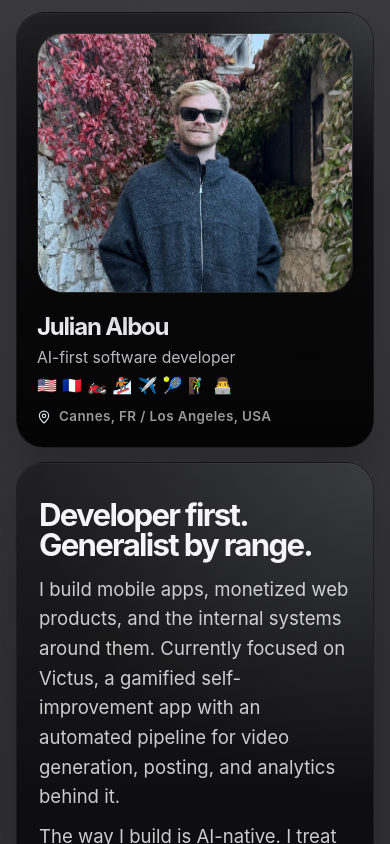
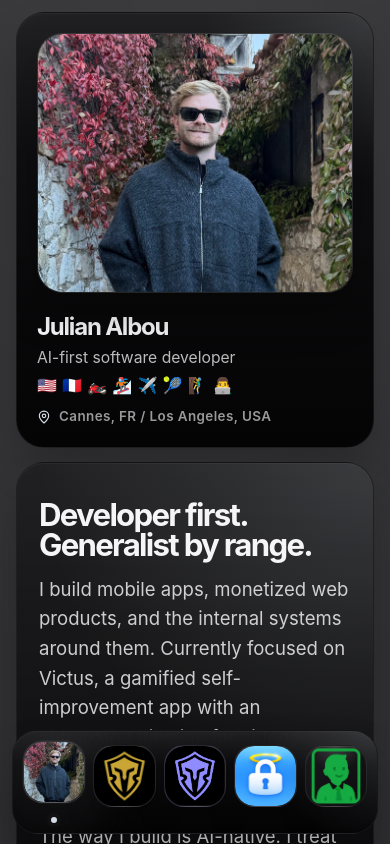
Before and after one commit to julianships/julianisdoing-com, a Next.js app: page / in a window 390 px wide. Shown: the top 844 px of the page. Built offline with nearby package versions, Linux system fonts and the light colour scheme.

Commit message:
Make mobile dock persistent

```diff
--- a/src/app/globals.css
+++ b/src/app/globals.css
@@ -2123,6 +2123,10 @@ button {
 }
 
 @media (max-width: 767px) {
+  .command-stage {
+    padding-bottom: calc(116px + env(safe-area-inset-bottom));
+  }
+
   .command-board {
     grid-template-columns: 1fr;
     grid-template-areas:
@@ -2130,8 +2134,7 @@ button {
       "overview"
       "stack"
       "flow"
-      "notes"
-      "dock";
+      "notes";
   }
 
   .command-tile {
@@ -2150,7 +2153,16 @@ button {
   }
 
   .command-tile-dock {
-    padding: 12px;
+    grid-area: auto;
+    position: fixed;
+    z-index: 50;
+    right: 12px;
+    bottom: calc(10px + env(safe-area-inset-bottom));
+    left: 12px;
+    min-height: 0;
+    padding: 14px 10px 10px;
+    border-radius: 26px;
+    backdrop-filter: blur(18px);
   }
 
   .visual-profile-photo-shell {
@@ -2256,12 +2268,13 @@ button {
   }
 
   .dock-frame {
-    gap: 12px;
+    gap: clamp(6px, 2vw, 12px);
+    justify-content: space-between;
   }
 
   .dock-app-icon {
-    width: 74px;
-    height: 74px;
+    width: clamp(54px, 16vw, 74px);
+    height: clamp(54px, 16vw, 74px);
     border-radius: 20px;
   }
 
```
